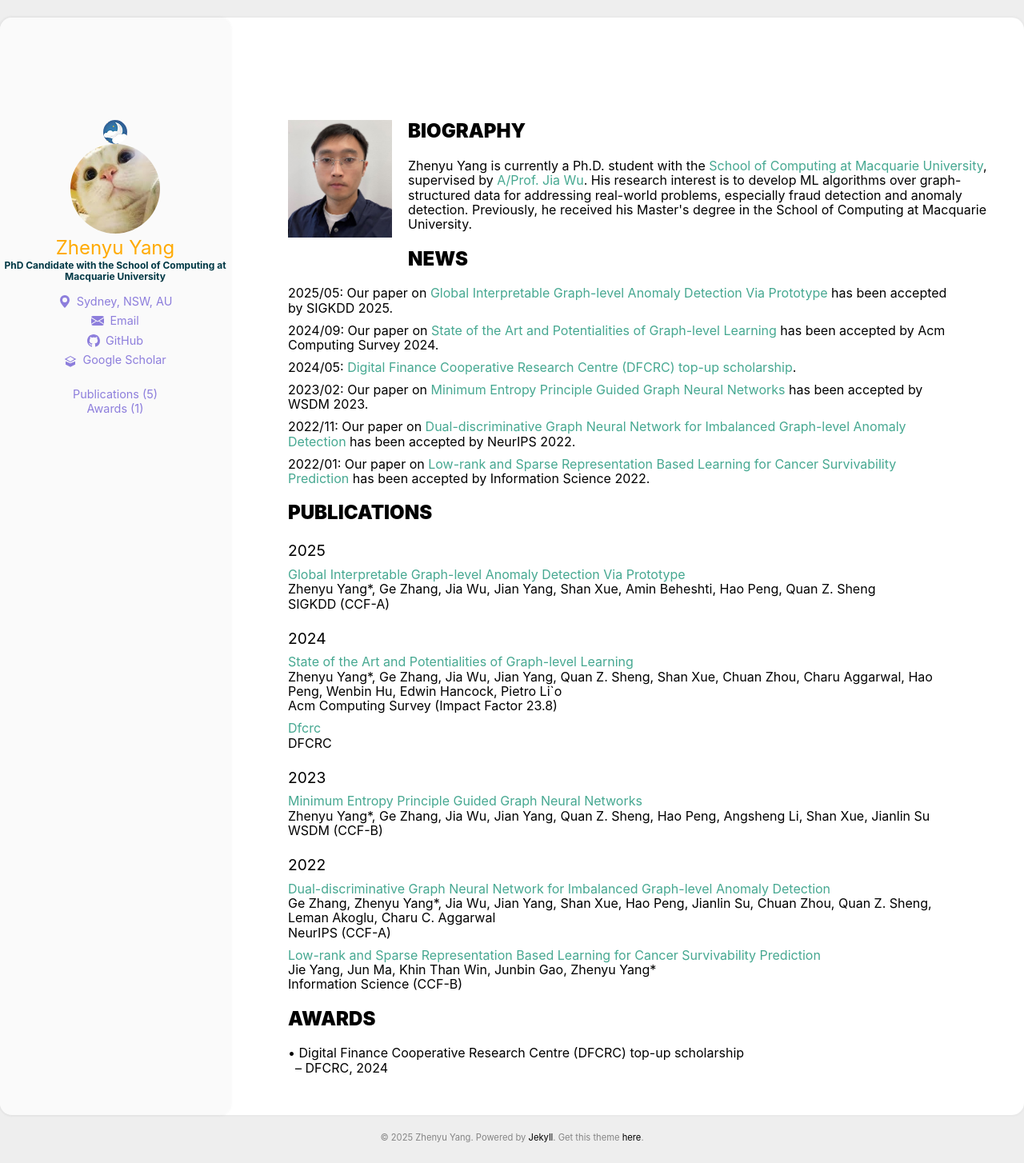
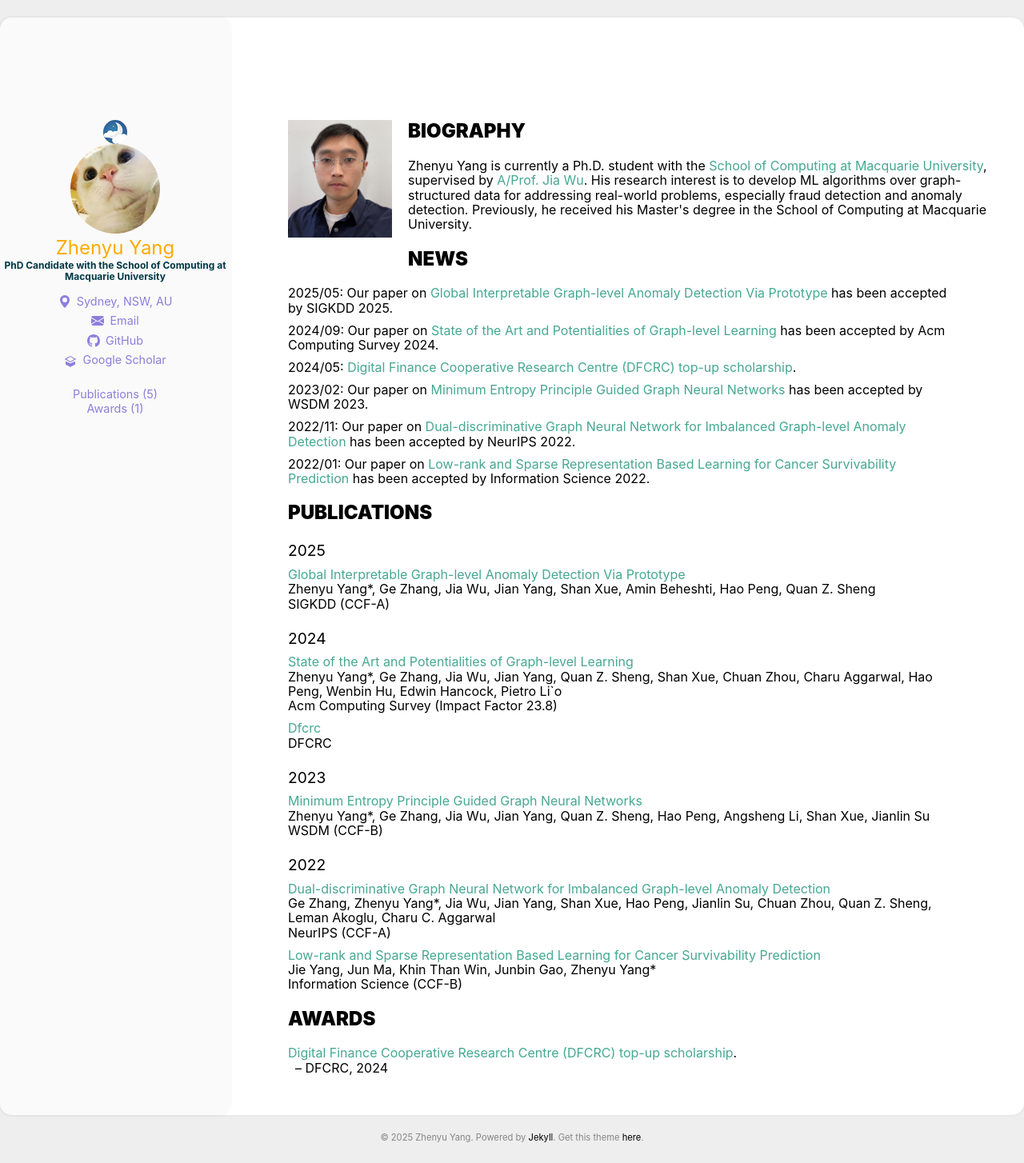
Before and after one commit to ZhenyuYangMQ/ZhenyuYangMQ.github.io, a Jekyll site: the page built from index.html, in a window 1280 px wide. Shown: the whole page at 80% size. Built offline with Jekyll 4.4.1, drawn with Linux system fonts in a browser that asks for light colours.

Commit message:
Update archive.html

```diff
--- a/_includes/archive.html
+++ b/_includes/archive.html
@@ -134,7 +134,12 @@
         {% if post.categories contains "Awards" and post.venues and post.awards %}
           <li>
             <div class='archive_title'>
-              • {{ post.awards | escape }} </div>
+              {% if post.link %}
+              <a href='{{ post.link | escape }}' target="_blank">{{ post.awards | escape }}</a>.
+              {% else %}
+              {{ post.awards | escape }}.
+            {% endif %}
+	    </div>
             <div class='archive_title'>
               &nbsp;&nbsp;&ndash; {{ post.venues | escape }}, {{ post.date | date: '%Y' }} </div>
           </li>
```
